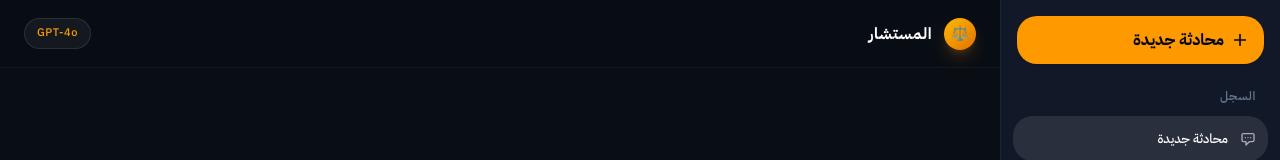
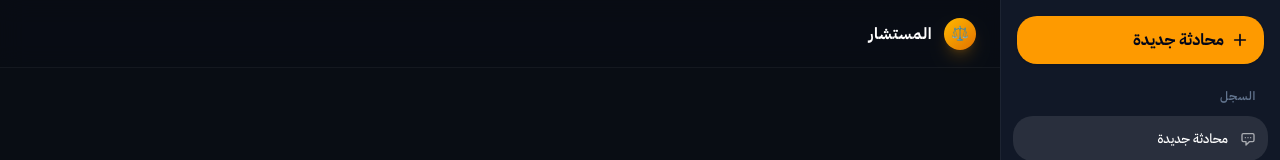
Before and after one commit to theone510/al-mustashar-app, a Next.js app: page /chat in a window 1280 px wide. Shown: the top 160 px of the page. Built offline with nearby package versions, Linux system fonts and the light colour scheme.

Commit message:
style: remove GPT-4o label from chat header

```diff
--- a/app/chat/page.tsx
+++ b/app/chat/page.tsx
@@ -245,7 +245,6 @@ export default function ChatPage() {
              </div>
           </div>
           <div className="flex items-center gap-2">
-            <span className="px-3 py-1.5 rounded-full bg-white/5 border border-white/10 text-[11px] font-medium text-amber-500 tracking-wider">GPT-4o</span>
           </div>
         </header>
 
```
